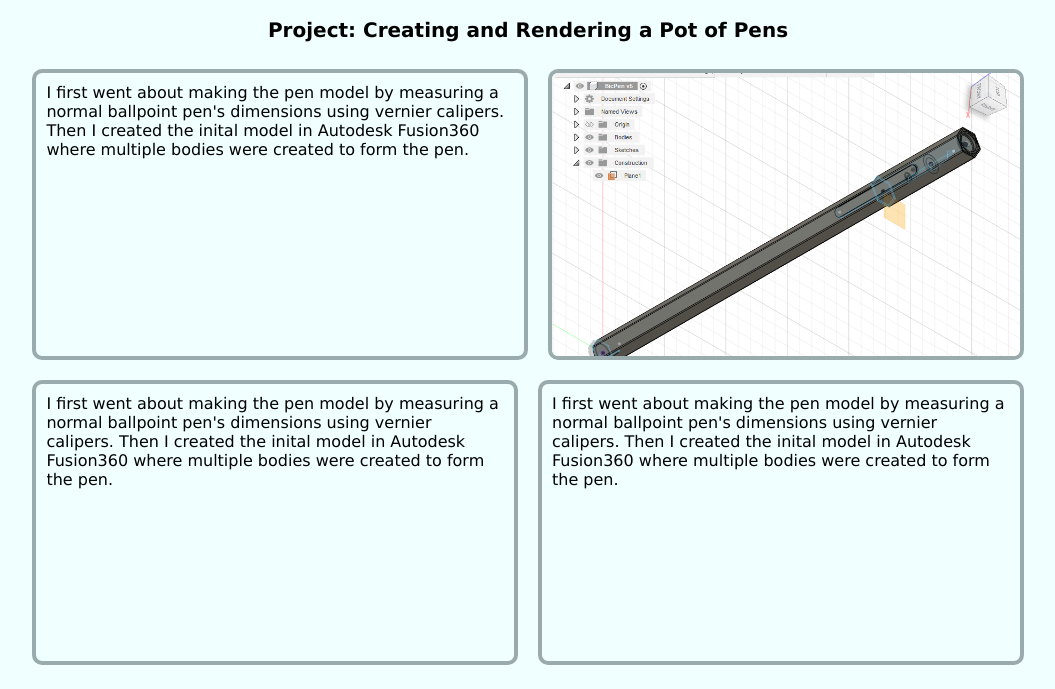
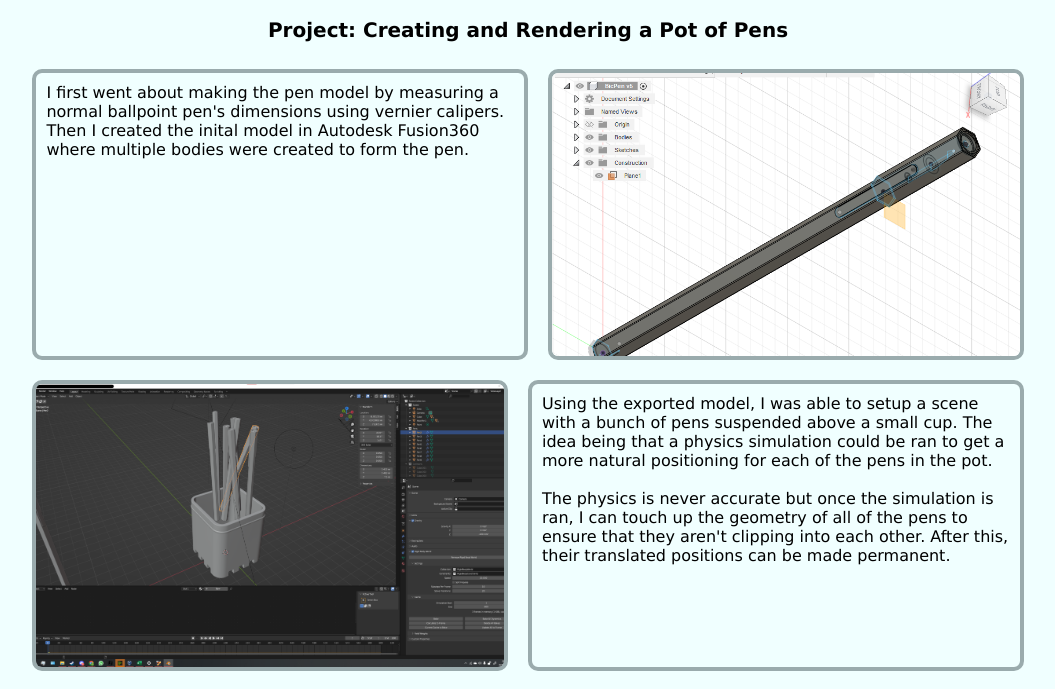
Before and after one commit to finhgh/finh-misc, a plain HTML site: page pages/pen-render.html in a window 1280 px wide. Shown: the part 132-821 px from the top of the page, without its empty margins (112-1167 px from the left). Drawn offline with Linux system fonts and the light colour scheme.

Commit message:
Second section added to pen render

```diff
--- a/pages/pen-render.html
+++ b/pages/pen-render.html
@@ -15,11 +15,15 @@
             <img src="../pages/images/pen-model-construction.jpeg" alt="Final Render" class="hv-images">
         </div>
         <div class="section">
-            <p>I first went about making the pen model by measuring a normal ballpoint pen's dimensions using vernier calipers.
-                Then I created the inital model in Autodesk Fusion360 where multiple bodies were created to form the pen.
-            </p>
-            <p>I first went about making the pen model by measuring a normal ballpoint pen's dimensions using vernier calipers.
-                Then I created the inital model in Autodesk Fusion360 where multiple bodies were created to form the pen.
+            <img src="../pages/images/pen-scene-setup.jpeg" alt="Scene Setup" class="hv-images">
+            <p> Using the exported model, I was able to setup a scene with a bunch of pens suspended above a small cup.
+                 The idea being that a physics simulation could be ran to get a more natural positioning for each of
+                 the pens in the pot.
+                 <br>
+                 <br>
+                 The physics is never accurate but once the simulation is ran, I can touch up the geometry
+                 of all of the pens to ensure that they aren't clipping into each other. After this, their translated
+                 positions can be made permanent.
             </p>
         </div>
     </body>
```
Also changed, not shown: pages/images/pen-scene-setup.jpeg (added).
